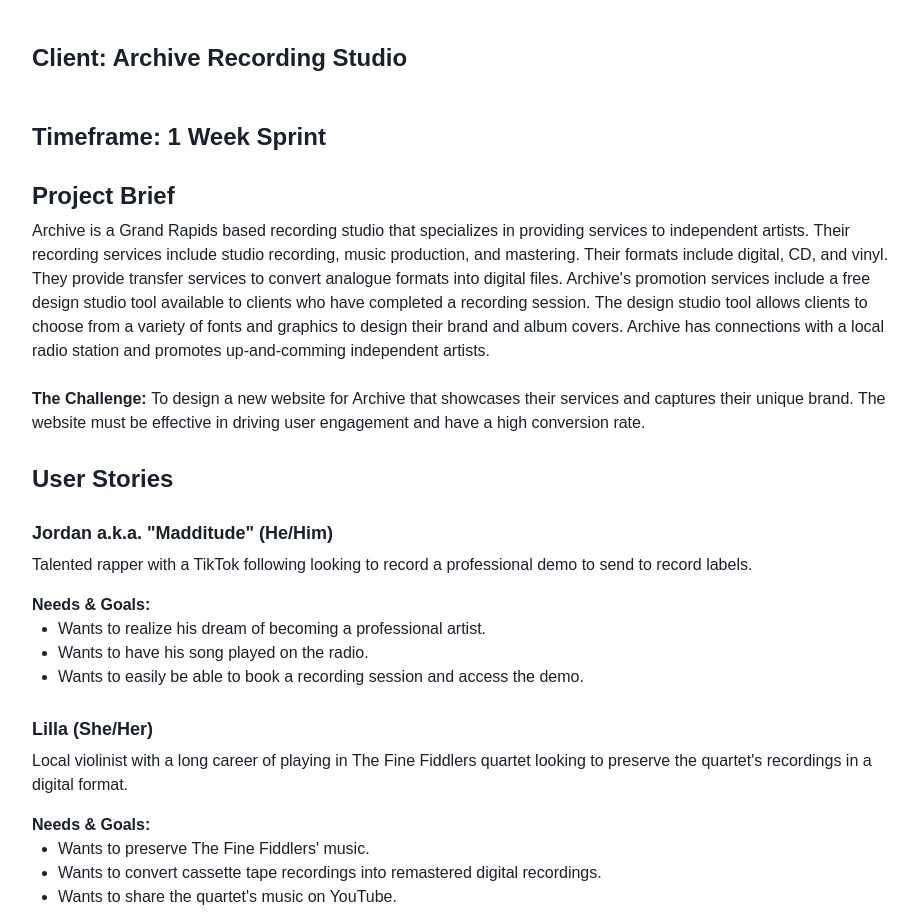
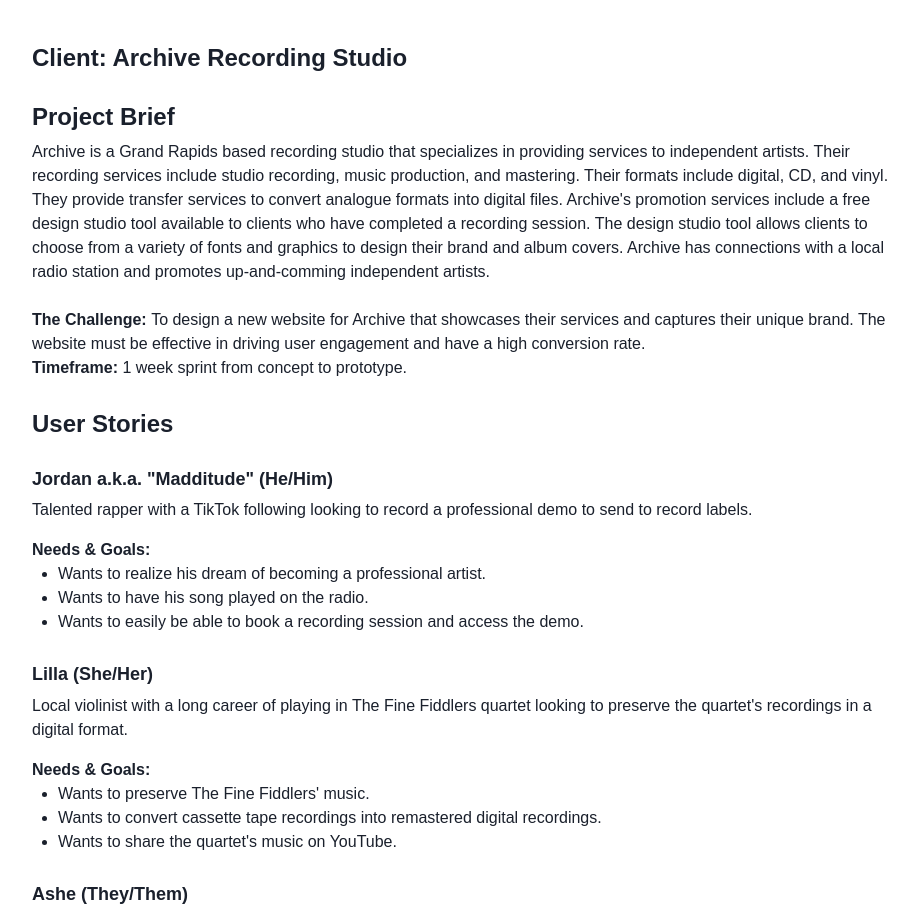
Before and after one commit to beastrobel/strobel-portfolio-2.0, a React (Vite) app: page /Archive in a window 1280 px wide. Shown: the part 940-1856 px from the top of the page, without its empty margins (176-1094 px from the left). Built offline with nearby package versions, Linux system fonts and the light colour scheme.

Commit message:
Text edits

```diff
--- a/src/pages/Archive.jsx
+++ b/src/pages/Archive.jsx
@@ -18,7 +18,6 @@
             <Button colorScheme="purple">View Figma Prototype</Button></a>
             </Center>
             <Heading as="h5" fontSize="24px" mt="50px">Client: Archive Recording Studio</Heading>
-            <Heading as="h5" fontSize="24px" mt="50px">Timeframe: 1 Week Sprint</Heading>
             <Heading as="h5" fontSize="24px" mt="30px">Project Brief</Heading>
                 <Text as="p">
                     Archive is a Grand Rapids based recording studio that specializes in providing services to independent artists. Their recording services include studio recording, music production, and mastering.
@@ -26,7 +25,8 @@
                     available to clients who have completed a recording session. The design studio tool allows clients to choose from a variety of fonts and graphics to design their brand and album covers.
                     Archive has connections with a local radio station and promotes up-and-comming
                     independent artists. <br/><br/>
-                    <b>The Challenge: </b>To design a new website for Archive that showcases their services and captures their unique brand. The website must be effective in driving user engagement and have a high conversion rate.
+                    <b>The Challenge: </b>To design a new website for Archive that showcases their services and captures their unique brand. The website must be effective in driving user engagement and have a high conversion rate.<br/>
+                    <b>Timeframe: </b>1 week sprint from concept to prototype.
                 </Text>
             <Heading as="h5" fontSize="24px" mt="30px">User Stories</Heading>
                 <Heading as="h6" fontSize="18px" mt="30px">Jordan a.k.a. "Madditude" (He/Him)</Heading>
```
